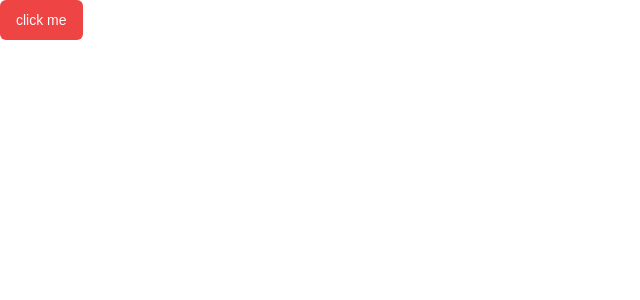
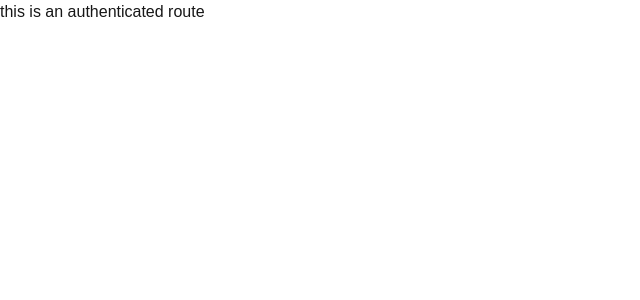
Before and after one commit to mhassantalpur/spense, a Next.js app: page / in a window 1280 px wide. Shown: the top 300 px of the page, without its empty margins (0-640 px from the left). Built offline with nearby package versions, Linux system fonts and the light colour scheme.

Commit message:
routing: dashboard created as root page

```diff
--- a/app/page.tsx
+++ b/app/(dashboard)/page.tsx
@@ -3,6 +3,6 @@ import Image from "next/image";
 
 export default function Home() {
   return (
-    <Button variant={"destructive"}>click me</Button>
+    <p>this is an authenticated route</p>
   )
 }
```
Also changed, not shown: app/(auth)/sign-up/[[...sign-up]]/page.tsx (renamed from app/(auth)/sign-up/page.tsx).
